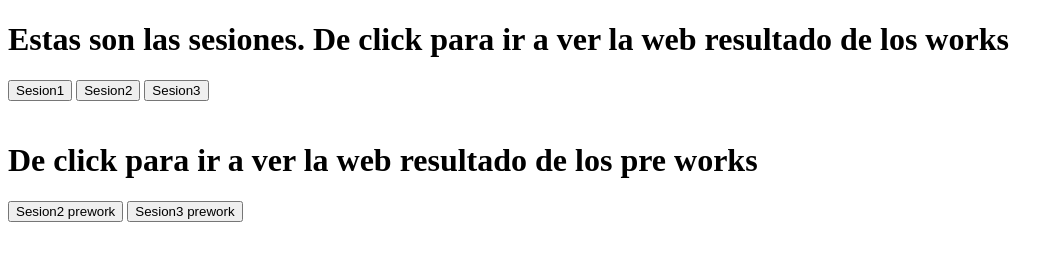
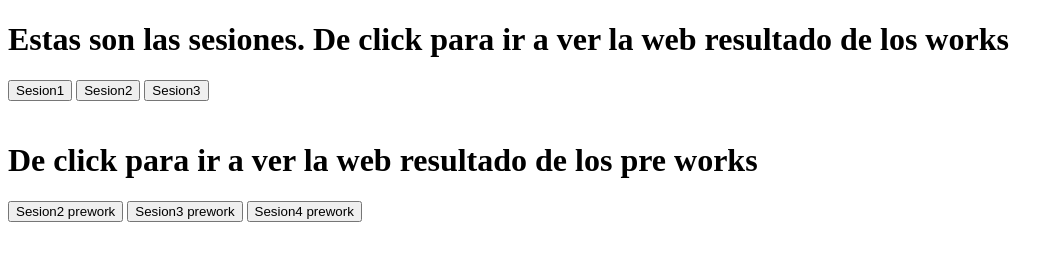
Before and after one commit to EAeliasalejandro/BeduCursoWeb, a plain HTML site: page index.html in a window 1280 px wide. Shown: the whole page, without its empty margins (0-1064 px from the left). Drawn offline with Linux system fonts and the light colour scheme.

Commit message:
Agregando prework al indice

```diff
--- a/index.html
+++ b/index.html
@@ -21,6 +21,7 @@
         <div>
             <a href="sesion2/Prework/index.html"><button>Sesion2 prework</button></a>
             <a href="sesion3/Prework/index.html"><button>Sesion3 prework</button></a>
+            <a href="sesion4/Prework/index.html"><button>Sesion4 prework</button></a>
         </div>
     </div>
 </body>
```
